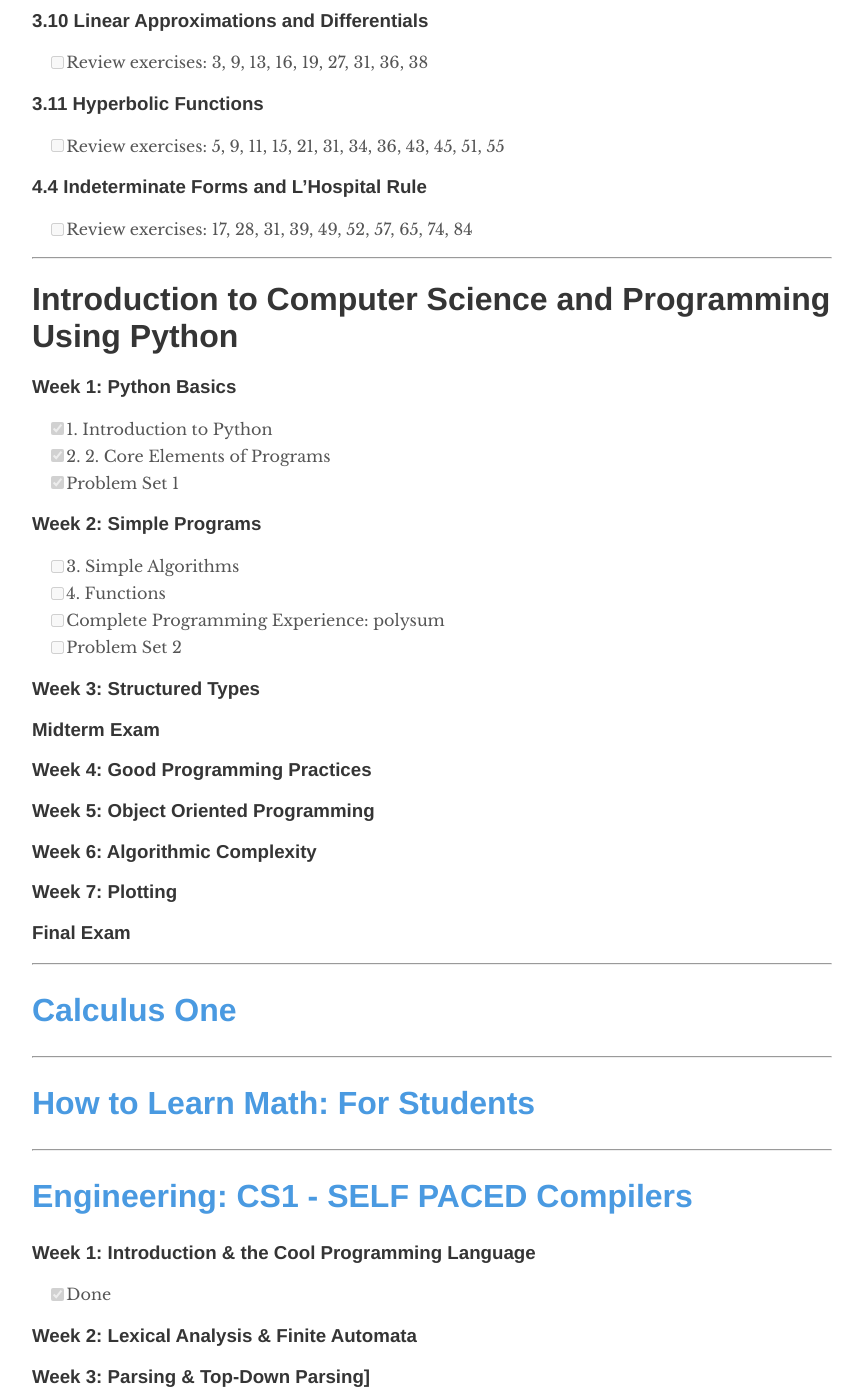
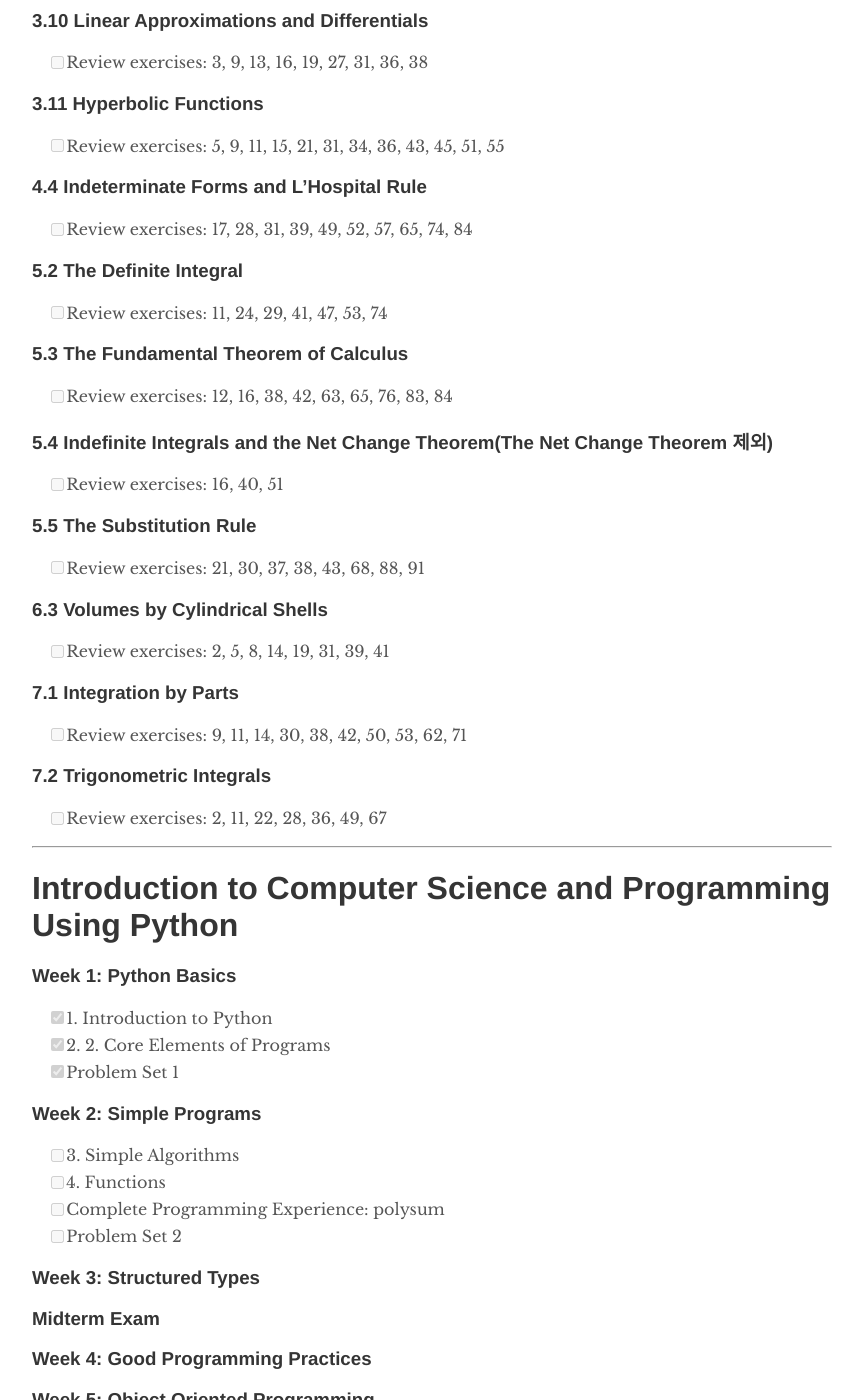
Before and after one commit to trilliwon/ABL, a Jekyll site: the page built from _posts/2100-08-19-doing-list.md, in a window 1280 px wide and 1400 px high, scrolled down 593 px. Shown: the whole window, without its empty margins (208-1071 px from the left). Built offline with Jekyll 4.4.1, drawn with Linux system fonts in a browser that asks for light colours; nearby versions of some CDN libraries.

Commit message:
Update 2100-08-19-doing-list.md

```diff
--- a/_posts/2100-08-19-doing-list.md
+++ b/_posts/2100-08-19-doing-list.md
@@ -25,6 +25,27 @@
 
 ### 4.4 Indeterminate Forms and L'Hospital Rule
   - [ ] Review exercises: 17, 28, 31, 39, 49, 52, 57, 65, 74, 84
+
+### 5.2 The Definite Integral
+  - [ ] Review exercises: 11, 24, 29, 41, 47, 53, 74
+
+### 5.3 The Fundamental Theorem of Calculus
+  - [ ] Review exercises: 12, 16, 38, 42, 63, 65, 76, 83, 84
+
+### 5.4 Indefinite Integrals and the Net Change Theorem(The Net Change Theorem 제외)
+  - [ ] Review exercises: 16, 40, 51
+
+### 5.5 The Substitution Rule
+  - [ ] Review exercises: 21, 30, 37, 38, 43, 68, 88, 91
+
+### 6.3 Volumes by Cylindrical Shells
+  - [ ] Review exercises: 2, 5, 8, 14, 19, 31, 39, 41
+
+### 7.1 Integration by Parts
+  - [ ] Review exercises: 9, 11, 14, 30, 38, 42, 50, 53, 62, 71
+
+### 7.2 Trigonometric Integrals
+  - [ ] Review exercises: 2, 11, 22, 28, 36, 49, 67
 
 ---
 
```
